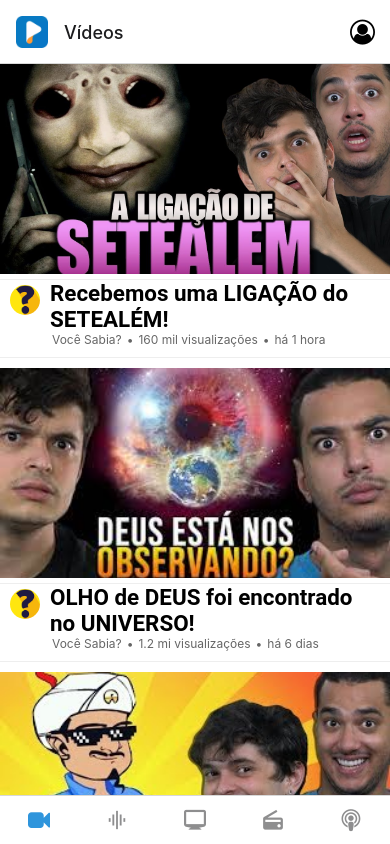
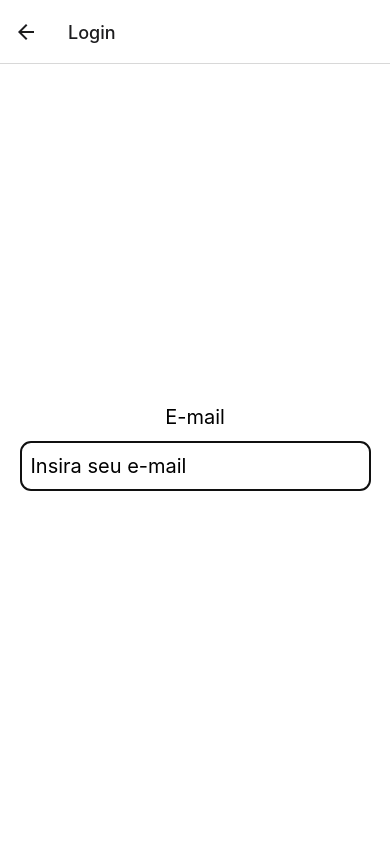
Before and after one commit to henrique-miranda-carvalho/hackathon-gold-nova, a React Native app in the folder eduplay/: screen /Email in a window 390 px wide. Built offline with nearby package versions, Linux system fonts and the light colour scheme; what expo-linking would draw is missing.

Commit message:
Sistema de Login

```diff
--- /dev/null
+++ b/eduplay/global.ts
@@ -0,0 +1 @@
+(global as any).logado = false;
--- a/eduplay/navigation/index.tsx
+++ b/eduplay/navigation/index.tsx
@@ -21,6 +21,7 @@ import RadiosScreen from '../screens/RadiosScreen';
 import PodcastsScreen from '../screens/PodcastsScreen';
 import VideoScreen from '../screens/VideoScreen';
 import ChannelScreen from '../screens/ChannelScreen';
+import {EmailScreen, SenhaScreen} from '../screens/LoginScreen';
 import { RootStackParamList, RootStackScreenProps, RootTabParamList, RootTabScreenProps } from '../types';
 import LinkingConfiguration from './LinkingConfiguration';
 
@@ -47,6 +48,20 @@ function RootNavigator() {
 			<Stack.Screen name="NotFound" component={NotFoundScreen} options={{ title: 'Oops!' }} />
 			<Stack.Group screenOptions={{ presentation: 'modal' }}>
 				<Stack.Screen name="Usuario" component={UsuarioScreen} />
+				<Stack.Screen
+					name="Email"
+					component={EmailScreen}
+					options={({navigation}: RootStackScreenProps<'Email'>) => ({
+						title: "Login",
+					})}
+				/>
+				<Stack.Screen
+					name="Senha"
+					component={SenhaScreen}
+					options={({navigation}: RootStackScreenProps<'Senha'>) => ({
+						title: "Login",
+					})}
+				/>
 				<Stack.Screen
 					name="Video"
 					component={VideoScreen}
--- a/eduplay/screens/LoginScreen.tsx
+++ b/eduplay/screens/LoginScreen.tsx
@@ -1,21 +1,46 @@
+import '../global.ts'
 import { StatusBar } from 'expo-status-bar';
 import { Platform, StyleSheet, TextInput } from 'react-native';
 import * as React from 'react';
 
 import EditScreenInfo from '../components/EditScreenInfo';
 import { Text, View } from '../components/Themed';
+import { RootStackScreenProps } from '../types';
 
-function EmailScreen() {
+function EmailScreen({ route, navigation }: RootStackScreenProps<'Email'>) {
+  const [email, onChangeEmail] = React.useState('');
   return (
     <View style={styles.container}>
-      <TextInput></TextInput>
+      <Text style={styles.texto}>E-mail</Text>
+      <TextInput
+        textContentType='emailAddress'
+        style={styles.input}
+        onChangeText={onChangeEmail}
+        value={email}
+        placeholder="Insira seu e-mail"
+        autoFocus={true}
+        onSubmitEditing = {() => (navigation.navigate('Senha'))}
+      />
     </View>
   );
 }
-function SenhaScreen() {
+function SenhaScreen({ route, navigation }: RootStackScreenProps<'Senha'>) {
+  const [senha, onChangeSenha] = React.useState('');
   return (
     <View style={styles.container}>
-
+      <Text style={styles.texto}>Senha</Text>
+      <TextInput
+        textContentType='password'
+        style={styles.input}
+        onChangeText={onChangeSenha}
+        value={senha}
+        placeholder="Insira sua senha"
+        autoFocus={true}
+        onSubmitEditing = {() => {
+          (global as any).logado = true;
+          navigation.navigate('Videos');
+        }}
+      />
     </View>
   );
 }
@@ -26,6 +51,20 @@ const styles = StyleSheet.create({
     alignItems: 'center',
     justifyContent: 'center',
   },
+  texto: {
+    fontSize: 20,
+    textAlign: 'left',
+  },
+  input: {
+    fontSize: 20,
+    height: 50,
+    width: '90%',
+    margin: 12,
+    borderWidth: 1,
+    padding: 10,
+    borderColor: '#999',
+    borderRadius: 10,
+  },
 });
 
 export {EmailScreen, SenhaScreen}
--- a/eduplay/screens/UsuarioScreen.tsx
+++ b/eduplay/screens/UsuarioScreen.tsx
@@ -1,15 +1,16 @@
+import '../global.ts'
 import { StatusBar } from 'expo-status-bar';
 import { Platform, StyleSheet, Pressable, Image } from 'react-native';
 import * as React from 'react';
 
 import EditScreenInfo from '../components/EditScreenInfo';
 import { Text, View } from '../components/Themed';
+import { RootStackScreenProps } from '../types';
 
-export default function UsuarioScreen() {
-  const [isLogado, setLogado] = React.useState(true)
+export default function UsuarioScreen({ route, navigation }: RootStackScreenProps<'Usuario'>) {
   return (
     <View style={styles.container}>
-      {isLogado &&
+      {(global as any).logado &&
         <View>
           <View style={styles.user}>
             <Image
@@ -25,15 +26,20 @@ export default function UsuarioScreen() {
           <Pressable>
             <Text style={styles.option}>Seu Canal</Text>
           </Pressable>
-          <Pressable>
+          <Pressable
+            onPress={() => {
+              (global as any).logado = false;
+              navigation.navigate('Videos');
+            }}
+          >
             <Text style={styles.option}>Sair</Text>
           </Pressable>
         </View>
       }
-      {!isLogado &&
+      {!(global as any).logado &&
         <View>
           <Pressable
-            onPress={() => {}}
+            onPress={() => {navigation.navigate("Email")}}
             style={({ pressed }) => ({
               opacity: pressed ? 0.5 : 1,
             })}
--- a/eduplay/types.tsx
+++ b/eduplay/types.tsx
@@ -19,6 +19,8 @@ export type RootStackParamList = {
   Video: {videoId: number} | undefined;
   Channel: {channelId: number} | undefined;
   NotFound: undefined;
+  Email: undefined;
+  Senha: undefined;
 };
 
 export type RootStackScreenProps<Screen extends keyof RootStackParamList> = NativeStackScreenProps<
```
